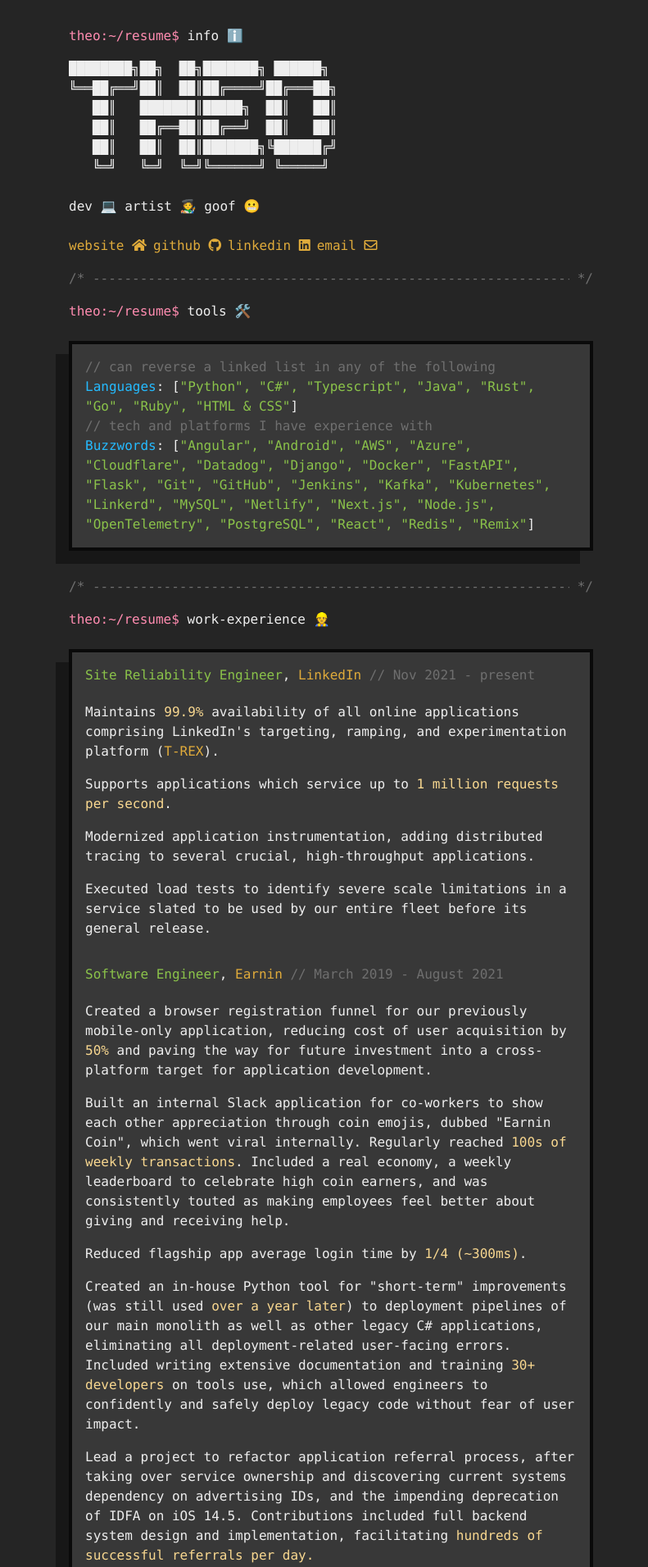
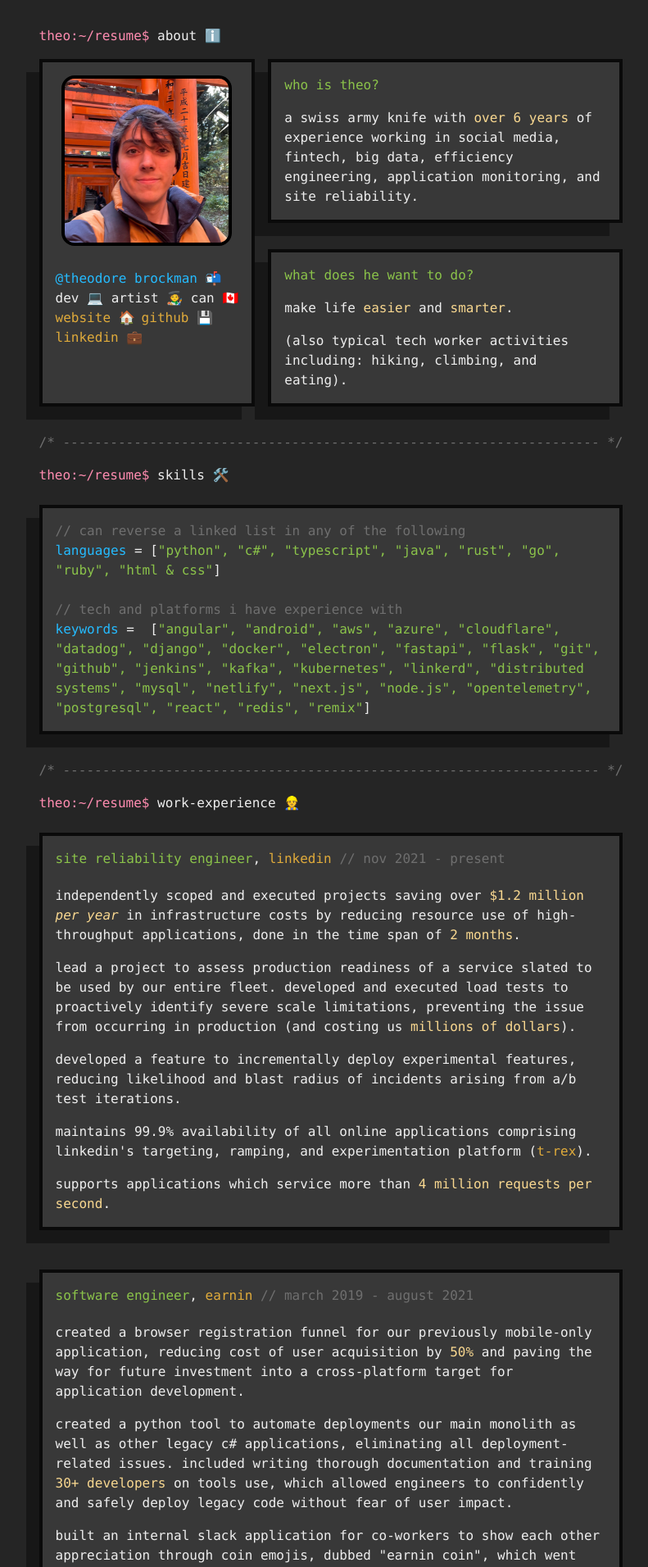
Before and after one commit to tbrockman/tbrockman.github.io, a Jekyll site: the page built from resume.html, in a window 1280 px wide. Shown: the top 1912 px of the page at 82% size, without its empty margins (236-1027 px from the left). Built offline with Jekyll 4.4.1, drawn with Linux system fonts in a browser that asks for light colours; some of the changed text lies outside the part shown.

Commit message:
Update resume.

```diff
--- a/_sass/resume.scss
+++ b/_sass/resume.scss
@@ -1,4 +1,4 @@
-$breakpoint-mobile: 860px;
+$breakpoint-mobile: 74ch;
 $breakpoint-combine-header: 640px;
 
 @media (max-width: $breakpoint-combine-header) {
@@ -21,6 +21,18 @@ $breakpoint-combine-header: 640px;
 }
 
 @media (max-width: $breakpoint-mobile) {
+	.resume-header-body {
+		flex-wrap: wrap;
+	}
+
+	.description {
+		margin: 0 !important;
+	}
+
+	.banner-image {
+		align-self: flex-start !important;
+	}
+
 	div.education-section > .floating-block {
 		div {
 			display: flex;
@@ -44,6 +56,7 @@ a.gold:hover {
 
 body {
 	padding: 2em !important;
+	text-transform: lowercase;
 }
 
 pre {
@@ -82,7 +95,7 @@ pre {
 
 .resume-container {
 	max-width: 100%;
-	width: 40rem;
+	width: 74ch;
 	display: block;
 }
 
@@ -195,9 +208,14 @@ div.section {
 	flex-direction: column;
 }
 
+.about-body {
+	padding-top: 0.75rem;
+	display: flex;
+	flex-direction: column;
+}
+
 .links {
 	display: flex;
-	margin-bottom: 1rem;
 	flex-wrap: wrap;
 
 	& > a {
@@ -221,8 +239,24 @@ div.section {
 	font-size: 1rem;
 }
 
+.work-experience-entry.floating-block {
+	margin-bottom: 0;
+}
+
+.work-experience-entry:last-child.floating-block {
+	margin-bottom: 2rem;
+}
+
 .inner-section-separator {
 	padding: 1em 0;
+}
+
+.project.floating-block {
+	margin-bottom: 0;
+}
+
+.project.floating-block:last-child {
+	margin-bottom: 2rem;
 }
 
 .projects-section {
@@ -260,11 +294,45 @@ div.section {
 }
 
 .resume-header > .floating-block {
-	width: 100%;
+	width: fit-content;
+}
+
+.open-source-item.floating-block {
+	margin-bottom: 0;
+}
+
+.open-source-item.floating-block:last-child {
+	margin-bottom: 2rem;
 }
 
 .main-banner {
 	display: flex;
 	margin-top: 1rem;
 	flex-direction: column;
+	width: fit-content;
 }
+
+.main-banner > img {
+	width: 200px;
+	height: 200px;
+	border: 4px solid black;
+}
+
+.banner-image {
+	border-radius: 1rem;
+	margin-bottom: 1rem;
+	align-self: center;
+}
+
+.resume-header-body {
+	display: flex;
+}
+
+.description {
+	margin-left: 1rem;
+	margin-top: 1rem;
+}
+
+.description > .floating-block > p:first-child {
+	margin-top: 0;
+}
--- a/resume.html
+++ b/resume.html
@@ -6,93 +6,95 @@ layout: resume
 	<div class="resume-container">
 		<div class="resume-header">
 			<pre class="theo-name">
-<span class="pink">theo:~/resume$</span><span> info ℹ️</span></pre>
-        <div class='main-banner'>
-            <pre style="overflow: auto;">
-████████╗██╗  ██╗███████╗ ██████╗
-╚══██╔══╝██║  ██║██╔════╝██╔═══██╗
-   ██║   ███████║█████╗  ██║   ██║
-   ██║   ██╔══██║██╔══╝  ██║   ██║
-   ██║   ██║  ██║███████╗╚██████╔╝
-   ╚═╝   ╚═╝  ╚═╝╚══════╝ ╚═════╝
-
-dev 💻 artist 🧑‍🎨 goof 😬
-            </pre>
+<span class="pink">theo:~/resume$</span><span> about ℹ️</span></pre>
+			<div class="resume-header-body">
+				<div class='main-banner floating-block'>
+					<img class='banner-image' src="/assets/img/theoface.jpeg"></img>
+					<div class='about-body'>
+						<pre><a class="blue contact-section-link"
+							title="theo's email"
+							href="mailto:iam@theo.lol">@theodore brockman 📬</a></pre>
+						<pre style="overflow: auto;">dev 💻 artist 🧑‍🎨 can 🇨🇦</pre>
 						<pre class="links gold">
-<a
-    class="gold contact-section-link"
+					<a class="gold contact-section-link"
 						title="theo's website"
 						href="/"
-    >website <span class="fas fa-home" aria-hidden="true"></span
-></a>
+						>website 🏠</a>
 	<a
 	class="gold contact-section-link"
 	title="theo's github"
 	href="https://github.com/tbrockman"
->github <span class="fab fa-github" aria-hidden="true"></span
-></a>
+	>github 💾</a>
 	<a
 	class="gold contact-section-link"
 	title="theo's linkedin"
 	href="https://www.linkedin.com/in/theodore-brockman-1a276b116/"
 	aria-hidden="true"
->linkedin <span class="fab fa-linkedin"></span
-></a>
-<a
-class="gold contact-section-link"
-title="theo's email"
-href="mailto:iam@theo.lol"
->email <span class="far fa-envelope" aria-hidden="true"></span
-></a>
-            </pre>
+	>linkedin 💼</a></pre>
+					</div>
+				</div>
+				<div class="description">
+					<div style='margin-top:0;' class="floating-block">
+						<p>
+							<span class="green">who is theo?</span>
+						</p>
+						<p>
+							a swiss army knife with <span class='metric'>over 6 years</span> of experience
+							working
+							in social media, fintech, big data, efficiency engineering, application monitoring, and
+							site reliability.
+
+						</p>
+					</div>
+					<div class="floating-block">
+						<p>
+							<span class="green">what does he want to do?</span>
+						</p>
+						<p>make life <span class="metric">easier</span> and <span class="metric">smarter</span>.
+						</p>
+						<p>(also typical tech worker activities including: hiking, climbing, and eating).
+						</p>
+					</div>
+				</div>
 			</div>
 		</div>
 		<div class="section-separator comment-grey">
 			<span>/*&nbsp;</span>
-			<span class="section-separator-lines">-------------------------------------------------------------------------------</span>
+			<span
+				class="section-separator-lines">-------------------------------------------------------------------------------</span>
 			<span>&nbsp;*/</span>
 		</div>
 		<div class="skills-section section">
 			<div class="section-icon-container ">
 				<div class="pink">theo:~/resume$&nbsp;</div>
-				<div>tools 🛠️</div>
+				<div>skills 🛠️</div>
 			</div>
 			<div class="skills floating-block">
 				<div class="skill">
-                    <p class="comment-grey"
-                        >// can reverse a linked list in any of the following</p
-                    >
-					<span class="blue">Languages</span
-					><span class="white">:&nbsp</span
-					><span class="white">[</span
-					><span class="green"
-						>"Python", "C#", "Typescript", "Java", "Rust", "Go",
-						"Ruby", "HTML & CSS"</span
-					><span class="white">]</span>
+					<p class="comment-grey">// can reverse a linked list in any of the following</p>
+					<span class="blue">Languages</span><span class="white"> =&nbsp</span><span
+						class="white">[</span><span class="green">"Python", "C#", "Typescript", "Java", "Rust", "Go",
+						"Ruby", "HTML & CSS"</span><span class="white">]</span>
+				</div>
+				<div class="skill">&nbsp;</div>
+				<div class="skill">
+					<p class="comment-grey">// tech and platforms I have experience with</p>
 				</div>
 				<div class="skill">
-					<p class="comment-grey"
-						>// tech and platforms I have experience with</p
-					>
-				</div>
-				<div class="skill">
-					<span class="blue">Buzzwords</span
-					><span class="white">:&nbsp</span
-					><span class="white">[</span
-					><span class="green"
-						>"Angular", "Android", "AWS", "Azure", "Cloudflare",
-						"Datadog", "Django", "Docker", "FastAPI", "Flask",
+					<span class="blue">Keywords</span><span class="white"> = &nbsp</span><span
+						class="white">[</span><span class="green">"Angular", "Android", "AWS", "Azure", "Cloudflare",
+						"Datadog", "Django", "Docker", "Electron", "FastAPI", "Flask",
 						"Git", "GitHub", "Jenkins", "Kafka", "Kubernetes",
-						"Linkerd", "MySQL", "Netlify", "Next.js", "Node.js",
-						"OpenTelemetry", "PostgreSQL", "React", "Redis",
-						"Remix"</span
-					><span class="white">]</span>
+						"Linkerd", "Distributed Systems", "MySQL", "Netlify", "Next.js",
+						"Node.js", "OpenTelemetry", "PostgreSQL", "React", "Redis",
+						"Remix"</span><span class="white">]</span>
 				</div>
 			</div>
 		</div>
 		<div class="section-separator comment-grey">
 			<span>/*&nbsp;</span>
-			<span class="section-separator-lines">-------------------------------------------------------------------------------</span>
+			<span
+				class="section-separator-lines">-------------------------------------------------------------------------------</span>
 			<span>&nbsp;*/</span>
 		</div>
 		<div class="work-experience-section section">
@@ -100,60 +102,50 @@ href="mailto:iam@theo.lol"
 				<div class="pink">theo:~/resume$&nbsp;</div>
 				<div>work-experience 👷</div>
 			</div>
-			<div class="work-experience-container floating-block">
-				<div class="work-experience-entry">
+			<div class="work-experience-container">
+				<div class="work-experience-entry floating-block">
 					<div class="work-experience-header">
 						<span class="green">Site Reliability Engineer</span>
 						<span class="white">,&nbsp;</span>
-						<span
-							><a href="https://linkedin.com/" class="gold"
-								>LinkedIn</a
-							>&nbsp</span
-						>
+						<span><a href="https://linkedin.com/" class="gold">LinkedIn</a>&nbsp</span>
 						<span class="comment-grey">// Nov 2021 - present</span>
 					</div>
 					<div class="work-experience-body">
 						<p>
-							Maintains
-							<span class="metric">99.9%</span> availability of
-							all online applications comprising LinkedIn's
-							targeting, ramping, and experimentation platform (<a
-								class="gold"
-								href="https://engineering.linkedin.com/teams/data/analytics-platform-apps/data-applications/t-rex"
-								>T-REX</a
-							>).
+							Independently scoped and executed projects saving over <span class='metric'>$1.2 million
+								<i>per year</i></span> in infrastructure costs by reducing resource use of
+							high-throughput
+							applications, done in the time span of <span class='metric'>2 months</span>.
 						</p>
 						<p>
-							Supports applications which service up to
-							<span class="metric"
-								>1 million requests per second</span
-							>.
+							Lead a project to assess production readiness of a service slated to be used by our entire
+							fleet. Developed and executed load tests to proactively identify severe scale limitations,
+							preventing the issue from occurring in production (and costing us <span
+								class='metric'>millions of dollars</span>).
 						</p>
 						<p>
-							Modernized application instrumentation, adding
-							distributed tracing to several crucial,
-							high-throughput applications.
+							Developed a feature to incrementally deploy experimental features, reducing likelihood
+							and
+							blast radius of incidents arising from A/B test iterations.
 						</p>
 						<p>
-							Executed load tests to identify severe scale
-							limitations in a service slated to be used by our
-							entire fleet before its general release.
+							Maintains 99.9% availability of all online applications comprising LinkedIn's targeting,
+							ramping, and experimentation platform (<a class="gold"
+								href="https://engineering.linkedin.com/teams/data/analytics-platform-apps/data-applications/t-rex">T-REX</a>).
+						</p>
+						<p>
+							Supports applications which service more than <span class='metric'>4 million requests per
+								second</span>.
 						</p>
 					</div>
 				</div>
 				<div class="inner-section-separator comment-grey"></div>
-				<div class="work-experience-entry">
+				<div class="work-experience-entry floating-block">
 					<div class="work-experience-header">
 						<span class="green">Software Engineer</span>
 						<span class="white">,&nbsp;</span>
-						<span
-							><a href="https://earnin.com/" class="gold"
-								>Earnin</a
-							>&nbsp</span
-						>
-						<span class="comment-grey"
-							>// March 2019 - August 2021</span
-						>
+						<span><a href="https://earnin.com/" class="gold">Earnin</a>&nbsp</span>
+						<span class="comment-grey">// March 2019 - August 2021</span>
 					</div>
 					<div class="work-experience-body">
 						<p>
@@ -165,30 +157,10 @@ href="mailto:iam@theo.lol"
 							for application development.
 						</p>
 						<p>
-							Built an internal Slack application for co-workers
-							to show each other appreciation through coin emojis,
-							dubbed "Earnin Coin", which went viral internally.
-							Regularly reached
-							<span class="metric"
-								>100s of weekly transactions</span
-							>. Included a real economy, a weekly leaderboard to
-							celebrate high coin earners, and was consistently
-							touted as making employees feel better about giving
-							and receiving help.
-						</p>
-						<p>
-							Reduced flagship app average login time by
-							<span class="metric">1/4 (~300ms)</span>.
-						</p>
-						<p>
-							Created an in-house Python tool for "short-term"
-							improvements (was still used
-							<span class="metric">over a year later</span>) to
-							deployment pipelines of our main monolith as well as
+							Created a Python tool to automate deployments our main monolith as well as
 							other legacy C# applications, eliminating
 							<span class="metric"></span>
-								all deployment-related user-facing errors</span
-							>. Included writing extensive documentation and
+							all deployment-related issues</span>. Included writing thorough documentation and
 							training
 							<span class="metric">30+ developers</span> on tools
 							use, which allowed engineers to confidently and
@@ -196,56 +168,26 @@ href="mailto:iam@theo.lol"
 							impact.
 						</p>
 						<p>
-							Lead a project to refactor application referral
-							process, after taking over service ownership and
-							discovering current systems dependency on
-							advertising IDs, and the impending deprecation of
-							IDFA on iOS 14.5. Contributions included full
-							backend system design and implementation,
-							facilitating
-							<span class="metric"
-								>hundreds of successful referrals per day.</span
-							>
+							Built an internal Slack application for co-workers
+							to show each other appreciation through coin emojis,
+							dubbed "Earnin Coin", which went viral internally.
+							Regularly reached
+							<span class="metric">100s of weekly transactions</span>. Included a real economy, a weekly
+							leaderboard to
+							celebrate high coin earners, and was consistently
+							touted as making employees feel better about giving
+							and receiving help.
 						</p>
-						<p>
-							Built a custom
-							<a href="https://dependabot.com/" class="gold"
-								>Dependabot</a
-							>
-							instance for keeping private internal packages up to
-							date, also added the ability to group multiple
-							dependency updates into a single diff (two features not
-							yet supported natively by GitHub).
-						</p>
-						<p>
-							Discovered source of <span class='metric'>~20ms
-                                <i>per request</i> latency</span> present in
-							<i>all</i> backend microservices, and then worked on
-							a team benchmarking replacements for the responsible
-							components.
-						</p>
-						<p>
-							Built a notification system which audited access
-							logs for any reads to internal employee data.
-						</p>
-						<p>...and more.</p>
 					</div>
 				</div>
 				<div class="inner-section-separator comment-grey"></div>
-				<div class="work-experience-entry">
+				<div class="work-experience-entry floating-block">
 					<div class="work-experience-header">
-						<span class="green">Full-Stack Software Developer</span>
+						<span class="green">Fullstack Software Developer</span>
 						<span class="white">,&nbsp;</span>
-						<span
-							><a
-								href="https://brockman-consulting.com/"
-								class="gold"
-								>Brockman Consulting</a
-							>&nbsp</span
-						>
-						<span class="comment-grey"
-							>// Nov. 2018 – March 2019</span
-						>
+						<span><a href="https://brockman-consulting.com/" class="gold">Brockman
+								Consulting</a>&nbsp</span>
+						<span class="comment-grey">// Nov. 2018 – March 2019</span>
 					</div>
 					<div class="work-experience-body">
 						<p>
@@ -260,18 +202,12 @@ href="mailto:iam@theo.lol"
 					</div>
 				</div>
 				<div class="inner-section-separator comment-grey"></div>
-				<div class="work-experience-entry">
+				<div class="work-experience-entry floating-block">
 					<div class="work-experience-header">
 						<span class="green">Junior Software Developer</span>
 						<span class="white">,&nbsp;</span>
-						<span
-							><a href="https://www.microquest.ca/" class="gold"
-								>Microquest</a
-							>&nbsp</span
-						>
-						<span class="comment-grey"
-							>// Jan. 2015 – Mar. 2016</span
-						>
+						<span><a href="https://www.microquest.ca/" class="gold">Microquest</a>&nbsp</span>
+						<span class="comment-grey">// Jan. 2015 – Mar. 2016</span>
 					</div>
 					<div class="work-experience-body">
 						<p>
@@ -291,7 +227,8 @@ href="mailto:iam@theo.lol"
 		</div>
 		<div class="section-separator comment-grey">
 			<span>/*&nbsp;</span>
-			<span class="section-separator-lines">-------------------------------------------------------------------------------</span>
+			<span
+				class="section-separator-lines">-------------------------------------------------------------------------------</span>
 			<span>&nbsp;*/</span>
 		</div>
 		<div class="projects-section section">
@@ -299,7 +236,26 @@ href="mailto:iam@theo.lol"
 				<div class="pink">theo:~/resume$&nbsp;</div>
 				<div>projects 📁</div>
 			</div>
-			<div class="projects-section-container floating-block">
+			<div class="projects-section-container">
+				<div class="project floating-block">
+					<div class="projects-header">
+						<span class="green">prune</span>
+						<span class="white">:&nbsp</span>
+						<span><a class="gold"
+								href="https://chrome.google.com/webstore/detail/prune/gblddboefgbljpngfhgekbpoigikbenh">available
+								on the chrome store</a></span>
+					</div>
+					<div class="projects-body">
+						<p>
+							A small Chrome extension to help you trim your
+							garden of tabs.
+							<a class="gold" href="https://github.com/tbrockman/prune">You can check out the source code
+								here.</a>
+						</p>
+					</div>
+				</div>
+				<div class="inner-section-separator"></div>
+				<div class="project floating-block">
 					<div class="projects-header">
 						<span class="green">personal website</span>
 						<span class="white">:&nbsp</span>
@@ -309,48 +265,17 @@ href="mailto:iam@theo.lol"
 						<p>
 							My blog and showcase. Hosted on GitHub pages and written
 							in plain ol' Javascript, HTML, and CSS. It's small, it
-						loads quickly, and it costs me nothing (<i
-							>other than the domain</i
-						>).
-					</p>
-				</div>
-				<div class="inner-section-separator"></div>
-				<div class="project">
-					<div class="projects-header">
-						<span class="green">prune</span>
-						<span class="white">:&nbsp</span>
-						<span
-							><a
-								class="gold"
-								href="https://chrome.google.com/webstore/detail/prune/gblddboefgbljpngfhgekbpoigikbenh"
-								>available on chrome store</a
-							></span
-						>
-					</div>
-					<div class="projects-body">
-						<p>
-							A small Chrome extension to help you trim your
-							garden of tabs.
-							<a
-								class="gold"
-								href="https://github.com/tbrockman/prune"
-								>You can check out the source code here.</a
-							>
+							loads quickly, and it costs me $0.00.
 						</p>
 					</div>
 				</div>
 				<div class="inner-section-separator"></div>
-				<div class="project">
+				<div class="project floating-block">
 					<div class="projects-header">
 						<span class="green">auxb0x</span>
 						<span class="white">:&nbsp</span>
-						<span
-							><a
-								class="gold"
-								href="https://auxb0x.com?api=ax8G2Du7z38r5InOvvu9661kj4XgyCfz8cZSBOHT"
-								>auxb0x.com</a
-							></span
-						>
+						<span><a class="gold"
+								href="https://auxb0x.com?api=ax8G2Du7z38r5InOvvu9661kj4XgyCfz8cZSBOHT">auxb0x.com</a></span>
 					</div>
 					<div class="projects-body">
 						<p>
@@ -361,96 +286,58 @@ href="mailto:iam@theo.lol"
 						</p>
 					</div>
 				</div>
-				<div class="inner-section-separator"></div>
-				<div class="project">
-					<div class="projects-header">
-						<span class="green">turnip</span>
-						<span class="white">:&nbsp</span>
-						<span
-							><a class="gold" href="https://turnipapp.com"
-								>turnipapp.com</a
-							></span
-						>
-					</div>
-					<div class="projects-body">
-						<p>
-							A proximity-based jukebox application for Android.
-							Integrates with Spotify and uses the Android
-							Connections API to establish connections between
-							nearby clients (patrons) and servers (jukeboxes),
-							allowing everyone to stop fighting over the aux.
-						</p>
-					</div>
-				</div>
 			</div>
 		</div>
 		<div class="section-separator comment-grey">
 			<span>/*&nbsp;</span>
-			<span class="section-separator-lines">-------------------------------------------------------------------------------</span>
+			<span
+				class="section-separator-lines">-------------------------------------------------------------------------------</span>
 			<span>&nbsp;*/</span>
 		</div>
 		<div class="open-source-section section">
 			<div class="section-icon-container">
 				<div class="pink">theo:~/resume$&nbsp;</div>
-				<div>open-source-contributions 🌎</div>
+				<div>open-source 🌎</div>
 			</div>
-			<div class="open-source-section-container floating-block">
-				<div class="open-source-item">
+			<div class="open-source-section-container">
+				<div class="open-source-item floating-block">
 					<div class="open-source-header">
 						<span class="green">atom</span>
 						<span class="white">:&nbsp</span>
-						<span
-							><a class="gold" href="https://atom.io"
-								>atom.io</a
-							></span
-						>
+						<span><a class="gold" href="https://atom.io">atom.io</a></span>
 					</div>
 					<div class="open-source-body">
 						<p>
 							Added
-							<a
-								class="gold"
-								href="https://github.com/atom/find-and-replace/pull/932"
-								>"Open in New Tab"</a
-							>
+							<a class="gold" href="https://github.com/atom/find-and-replace/pull/932">"Open in New
+								Tab"</a>
 							context-menu functionality to the
-							<a
-								class="gold"
-								href="https://github.com/atom/find-and-replace"
-								>find-and-replace package</a
-							>.
+							<a class="gold" href="https://github.com/atom/find-and-replace">find-and-replace
+								package</a>.
 						</p>
 					</div>
 				</div>
 				<div class="inner-section-separator comment-grey"></div>
-				<div class="open-source-item">
+				<div class="open-source-item floating-block">
 					<div class="open-source-header">
 						<span class="green">linkerd2</span>
 						<span class="white">:&nbsp</span>
-						<span
-							><a class="gold" href="https://linkerd.io"
-								>linkerd.io</a
-							></span
-						>
+						<span><a class="gold" href="https://linkerd.io">linkerd.io</a></span>
 					</div>
 					<div class="open-source-body">
 						<p>
-							"What! Really? He’s a Linkerd contributor!" ... I
+							"What! Really? He’s a Linkerd contributor?!" ... I
 							made some CSS changes to the website and fixed some
 							incorrect documentation.
 						</p>
 					</div>
 				</div>
 				<div class="inner-section-separator comment-grey"></div>
-				<div class="open-source-item">
+				<div class="open-source-item floating-block">
 					<div class="open-source-header">
 						<span class="green">Review Board</span>
 						<span class="white">:&nbsp</span>
-						<span
-							><a class="gold" href="https://reviewboard.org"
-								>reviewboard.org</a
-							></span
-						>
+						<span><a class="gold" href="https://reviewboard.org">reviewboard.org</a></span>
 					</div>
 					<div class="open-source-body">
 						<p>
@@ -461,27 +348,19 @@ href="mailto:iam@theo.lol"
 					</div>
 				</div>
 				<div class="inner-section-separator comment-grey"></div>
-                <div class="open-source-item">
+				<div class="open-source-item floating-block">
 					<div class="open-source-header">
 						<span class="green">utterances</span>
 						<span class="white">:&nbsp</span>
-						<span
-							><a class="gold" href="https://utteranc.es"
-								>utteranc.es</a
-							></span
-						>
+						<span><a class="gold" href="https://utteranc.es">utteranc.es</a></span>
 					</div>
 					<div class="open-source-body">
 						<p>
 							Forked and updated several components to eliminate
-							an application vulnerability.
-							<span
-								><a
-									class="gold"
-									href="https://theo.lol/security/github/oss/utterances/2020/11/02/hello-world.html"
-									>Read about it here.</a
-								></span
-							>
+							a security vulnerability.
+							<span><a class="gold"
+									href="https://theo.lol/security/github/oss/utterances/2020/11/02/hello-world.html">Read
+									about it here.</a></span>
 						</p>
 					</div>
 				</div>
@@ -489,20 +368,9 @@ href="mailto:iam@theo.lol"
 		</div>
 		<div class="section-separator comment-grey">
 			<span>/*&nbsp;</span>
-			<span class="section-separator-lines">-------------------------------------------------------------------------------</span>
+			<span
+				class="section-separator-lines">-------------------------------------------------------------------------------</span>
 			<span>&nbsp;*/</span>
-		</div>
-		<div class="education-section section">
-			<div class="section-icon-container ">
-                <div class="pink">theo:~/resume$&nbsp;</div>
-				<div>education 🎓</div>
-			</div>
-			<div class="floating-block">
-				<div class="green">B.Sc w/ Specialization</div>
-				<div class="white">Computing Science</div>
-				<div class="gold">University of Alberta</div>
-				<div class="comment-grey">// Nov. 2018</div>
-			</div>
 		</div>
 	</div>
 </body>
```
Also changed, not shown: Gemfile.lock, assets/img/theoface.jpeg (added), 1 other file. Lines whose indentation alone changed are shown as unchanged.
